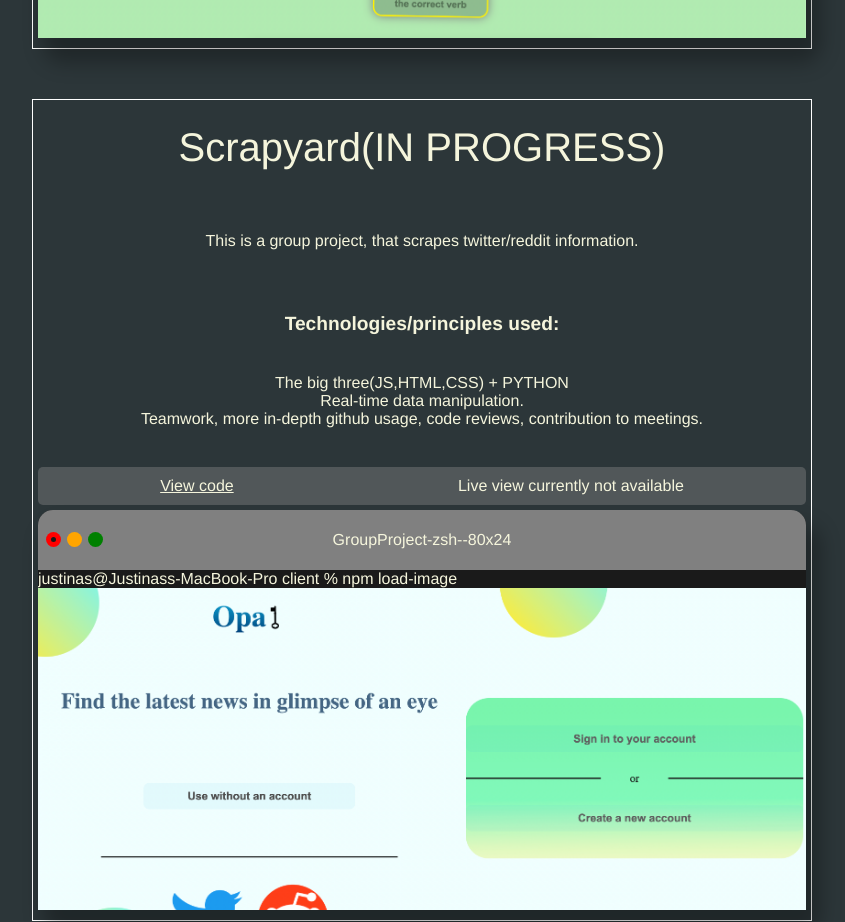
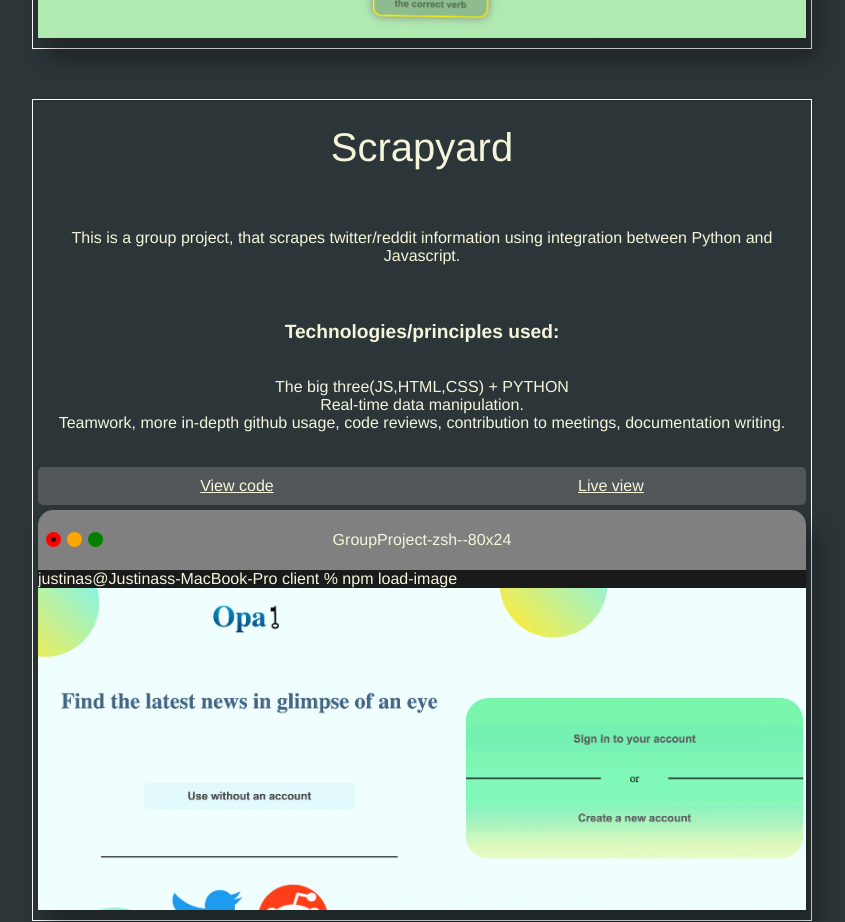
Before and after one commit to Justasrimavicius/portfolio, a React (Create React App) app: page / in a window 1280 px wide. Shown: the part 2520-3442 px from the top of the page, without its empty margins (218-1063 px from the left). Built offline with nearby package versions, Linux system fonts and the light colour scheme.

Commit message:
updated Scrapyard project info

```diff
--- a/src/Components/MainSections/Projects.jsx
+++ b/src/Components/MainSections/Projects.jsx
@@ -111,18 +111,17 @@ function Projects(props) {
             </div>
             <div className='single-project-holder' ref={project1}>
                 <div className='GroupProject projectAbout'>
-                    <p className='projectAbout-name'>Scrapyard(IN PROGRESS)</p>
-                    <div className='projectAbout-about'>This is a group project, that scrapes twitter/reddit information.</div><br></br>
+                    <p className='projectAbout-name'>Scrapyard</p>
+                    <div className='projectAbout-about'>This is a group project, that scrapes twitter/reddit information using integration between Python and Javascript.</div><br></br>
                     <div className='projectAbout-technologiesHeading'>Technologies/principles used:</div>
                     <ul className='projectAbout-technologies'>
                         <li>The big three(JS,HTML,CSS) + PYTHON</li>
                         <li>Real-time data manipulation.</li>
-                        <li>Teamwork, more in-depth github usage, code reviews, contribution to meetings.</li>
+                        <li>Teamwork, more in-depth github usage, code reviews, contribution to meetings, documentation writing.</li>
                     </ul>
                     <div className='projectAbout-view'>
                         <a href='https://github.com/Justasrimavicius/teamProject'>View code</a>
-                        {/* <a href='https://cointrace.netlify.app/'>Live view</a> */}
-                        <a>Live view currently not available</a>
+                        <a href='https://project-opa.netlify.app/'>Live view</a>
                     </div>
                 </div>
                 <BashTerminal outerRef={terminalRef1} name={'GroupProject'} picture={<img src={require('../../photos/groupProject.png')} alt='group project'></img>}/>
```
